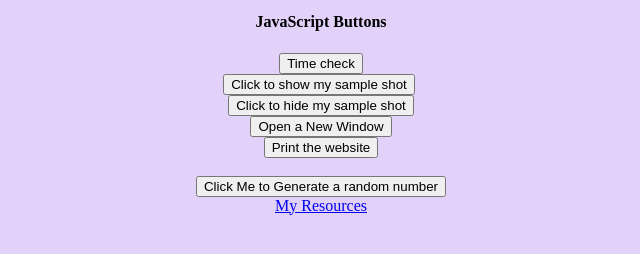
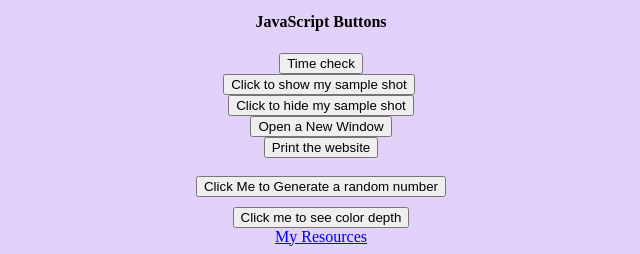
Before and after one commit to drmorta/lab2, a PHP site: page / in a window 1280 px wide. Shown: the part 1162-1416 px from the top of the page, without its empty margins (319-959 px from the left). Before the commit the page ends 1377 px from the top, so only its background shows below. Run offline with PHP 8.4, Linux system fonts and the light colour scheme.

Commit message:
Lesson 23.3 - Added a button to display screen color depth

```diff
--- a/week5/index.html
+++ b/week5/index.html
@@ -62,6 +62,9 @@
 <br>
 <li id="demo"></li><br>
 <button onclick="document.getElementById('demo').innerHTML = getRndInteger(0,999999)">Click Me to Generate a random number</button>
+<br>
+<li id="colors"></p>
+<button onclick="windowColor()">Click me to see color depth</button>
 </div>
 
 <div class="footer">
--- a/week5/javascript.js
+++ b/week5/javascript.js
@@ -16,3 +16,8 @@ const me = {
 function getRndInteger(min, max) {
     return Math.floor(Math.random() * (max - min + 1) ) + min;
     };
+// Window Width
+function windowColor() {
+    document.getElementById("colors").innerHTML =
+    "Screen Color Depth: " + screen.colorDepth;
+    };
--- a/week5/style.css
+++ b/week5/style.css
@@ -12,6 +12,7 @@ ul {
 }
 li{
  display: inline;
+ font-size: 15px;
 }
 .navbar{
 padding: 5px;
```
